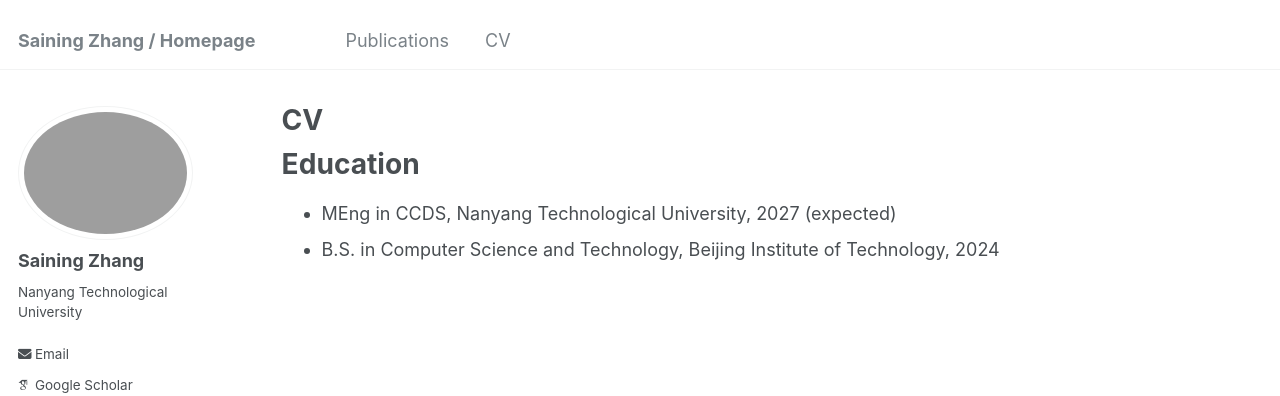
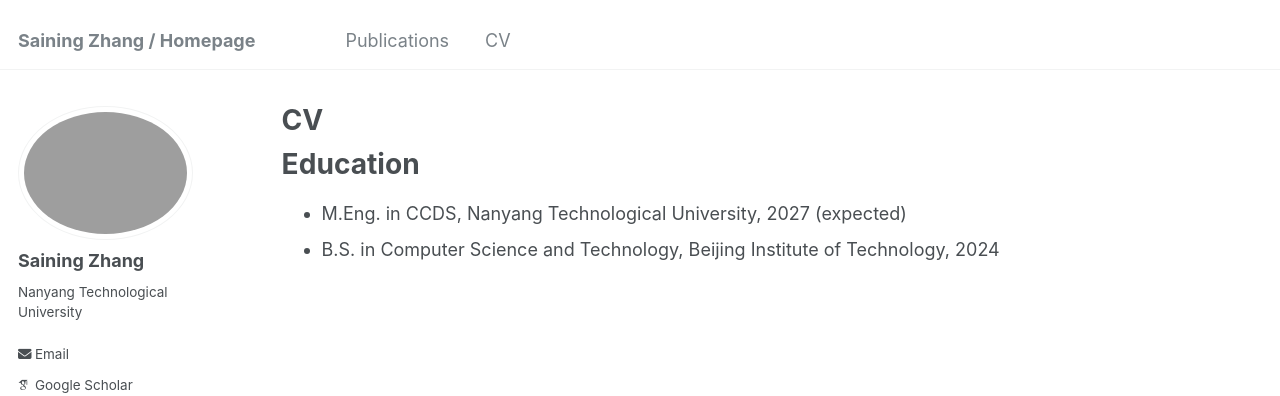
Before and after one commit to SainingZhang/SainingZhang.github.io, a Jekyll site: the page built from _pages/cv.md, in a window 1280 px wide. Shown: the top 396 px of the page. Built offline with Jekyll 4.4.1, drawn with Linux system fonts in a browser that asks for light colours; some web fonts are replaced.

Commit message:
Update cv.md

```diff
--- a/_pages/cv.md
+++ b/_pages/cv.md
@@ -11,5 +11,5 @@ redirect_from:
 
 Education
 ======
-* MEng in CCDS, Nanyang Technological University, 2027 (expected)
+* M.Eng. in CCDS, Nanyang Technological University, 2027 (expected)
 * B.S. in Computer Science and Technology, Beijing Institute of Technology, 2024
```
